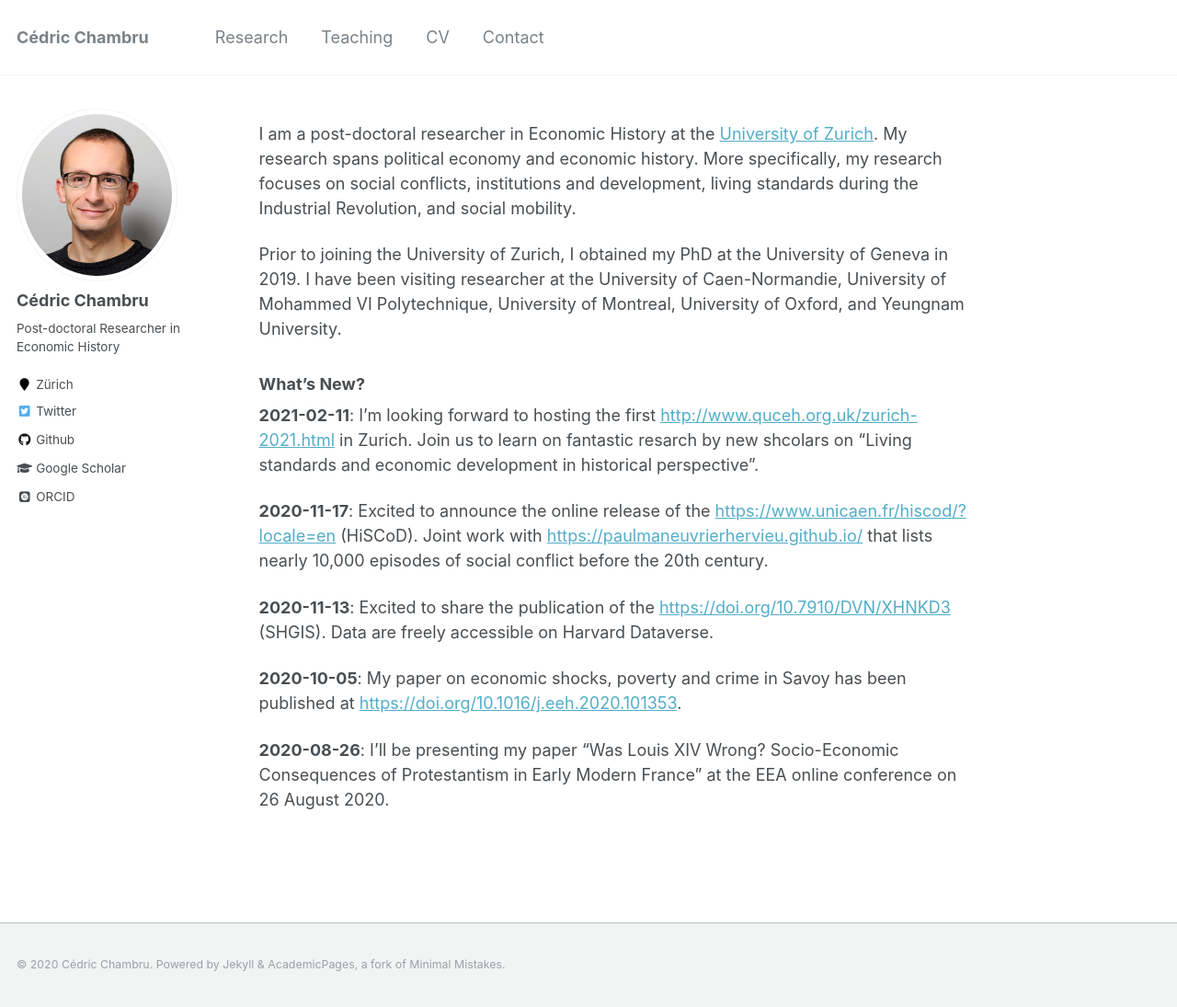
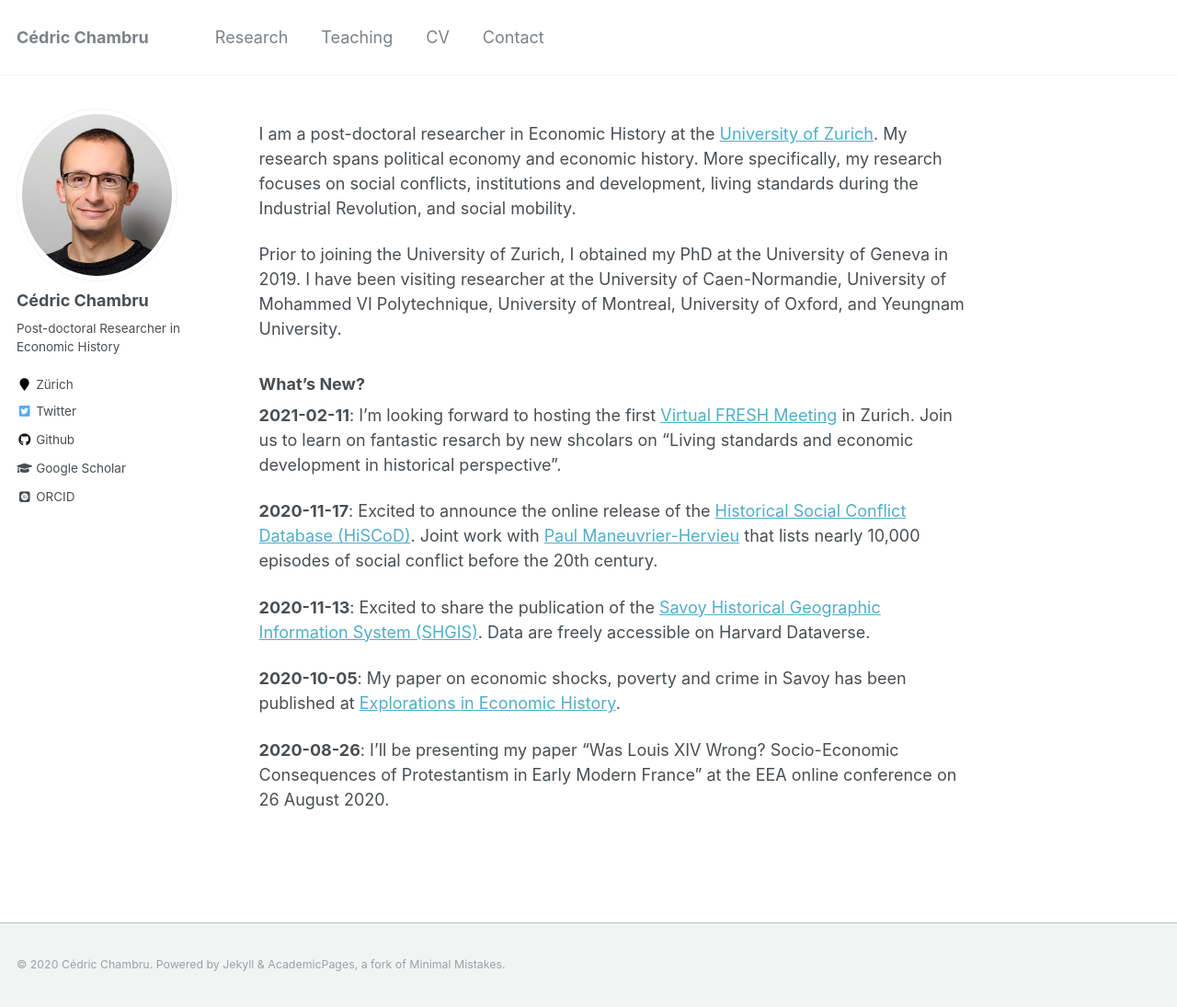
Before and after one commit to CedricChambru/CedricChambru.github.io, a Jekyll site: the page built from _pages/about.md, in a window 1280 px wide and 1095 px high. Shown: the whole window at 92% size. Built offline with Jekyll 4.4.1, drawn with Linux system fonts in a browser that asks for light colours; some web fonts are replaced.

Commit message:
Update about.md

```diff
--- a/_pages/about.md
+++ b/_pages/about.md
@@ -16,12 +16,12 @@ Prior to joining the University of Zurich, I obtained my PhD at the University o
 
 ### What's New?
 
-**2021-02-11**: I'm looking forward to hosting the first [http://www.quceh.org.uk/zurich-2021.html](Virtual FRESH Meeting) in Zurich. Join us to learn on fantastic resarch by new shcolars on "Living standards and economic development in historical perspective".
+**2021-02-11**: I'm looking forward to hosting the first [Virtual FRESH Meeting](http://www.quceh.org.uk/zurich-2021.html) in Zurich. Join us to learn on fantastic resarch by new shcolars on "Living standards and economic development in historical perspective".
 
-**2020-11-17**: Excited to announce the online release of the [https://www.unicaen.fr/hiscod/?locale=en](Historical Social Conflict Database) (HiSCoD). Joint work with [https://paulmaneuvrierhervieu.github.io/](Paul Maneuvrier-Hervieu) that lists nearly 10,000 episodes of social conflict before the 20th century.
+**2020-11-17**: Excited to announce the online release of the [Historical Social Conflict Database (HiSCoD)](https://www.unicaen.fr/hiscod/?locale=en). Joint work with [Paul Maneuvrier-Hervieu](https://paulmaneuvrierhervieu.github.io/) that lists nearly 10,000 episodes of social conflict before the 20th century.
 
-**2020-11-13**: Excited to share the publication of the [https://doi.org/10.7910/DVN/XHNKD3](Savoy Historical Geographic Information System) (SHGIS). Data are freely accessible on Harvard Dataverse.
+**2020-11-13**: Excited to share the publication of the [Savoy Historical Geographic Information System (SHGIS)](https://doi.org/10.7910/DVN/XHNKD3). Data are freely accessible on Harvard Dataverse.
 
-**2020-10-05**: My paper on economic shocks, poverty and crime in Savoy has been published at [https://doi.org/10.1016/j.eeh.2020.101353](Explorations in Economic History).
+**2020-10-05**: My paper on economic shocks, poverty and crime in Savoy has been published at [Explorations in Economic History](https://doi.org/10.1016/j.eeh.2020.101353).
 
 **2020-08-26**: I'll be presenting my paper  "Was Louis XIV Wrong? Socio-Economic Consequences of Protestantism in Early Modern France" at the EEA online conference on 26 August 2020.
```
